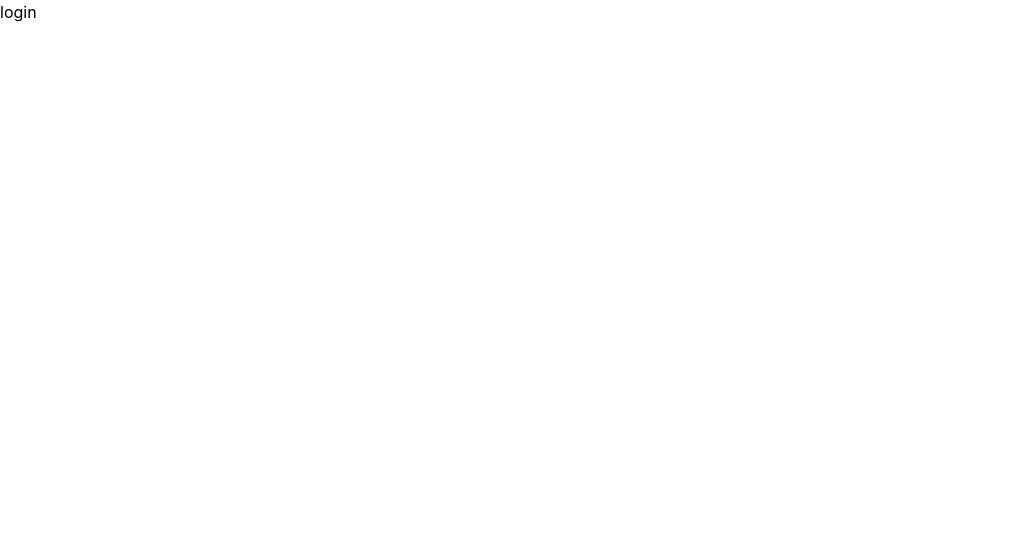
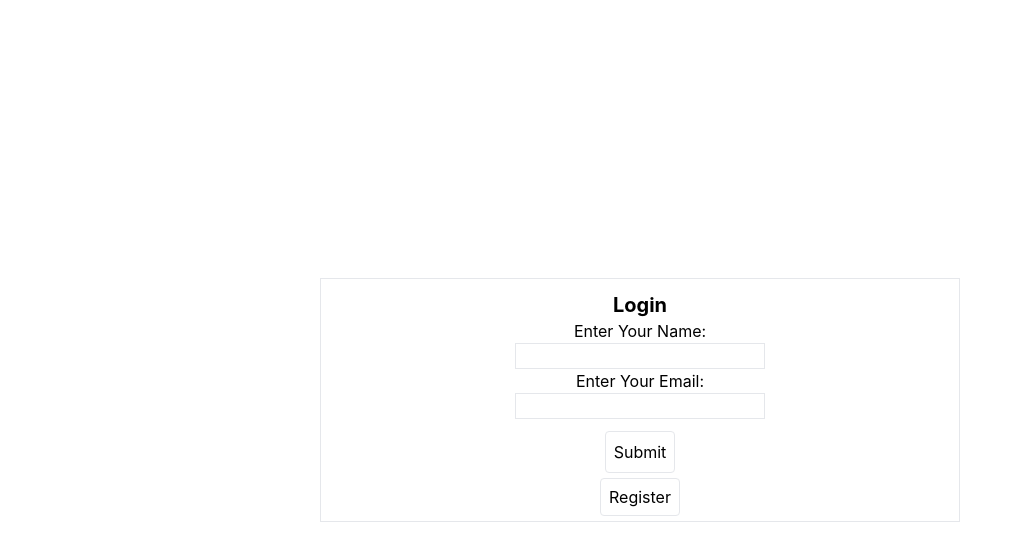
Before and after one commit to AkashChakrabortty/chat-with-others, a React (Create React App) app: page / in a window 1280 px wide. Shown: the top 554 px of the page, without its empty margins (0-1022 px from the left). Built offline with nearby package versions, Linux system fonts and the light colour scheme.

Commit message:
login design

```diff
--- a/src/Pages/Login/Login.jsx
+++ b/src/Pages/Login/Login.jsx
@@ -1,10 +1,33 @@
 import React from 'react';
+import { Link } from 'react-router-dom';
 
 const Login = () => {
     return (
-        <div>
-            login
-        </div>
+      <div className="flex h-screen items-center">
+        <form className="w-1/2 mx-auto border h-fit p-3">
+          <h1 className="text-center font-bold text-xl">Login</h1>
+          <div className="name text-center">
+            <label htmlFor="">Enter Your Name:</label>
+            <br />
+            <input type="text" name="name" className="border" />
+          </div>
+          <div className="email text-center">
+            <label htmlFor="">Enter Your Email:</label>
+            <br />
+            <input type="email" name="email" className="border" />
+          </div>
+          <div className="submit text-center my-3">
+            <button type="submit" className="border p-2 rounded">
+              Submit
+            </button>
+          </div>
+          <div className="register text-center">
+            <Link className="border p-2 rounded" to="/register">
+              Register
+            </Link>
+          </div>
+        </form>
+      </div>
     );
 };
 
```
